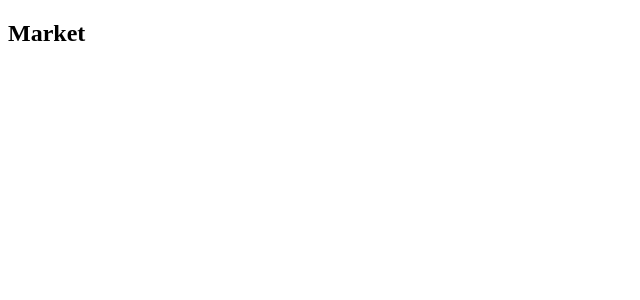
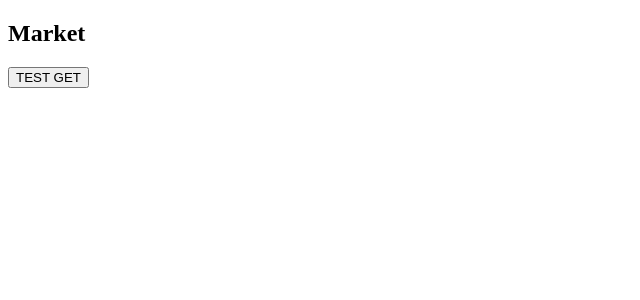
Before and after one commit to furcan/Market, a React (Create React App) app: page / in a window 1280 px wide. Shown: the top 300 px of the page, without its empty margins (0-640 px from the left). Built offline with nearby package versions, Linux system fonts and the light colour scheme.

Commit message:
Heroku: test.

```diff
--- a/src/presentation/App.tsx
+++ b/src/presentation/App.tsx
@@ -1,6 +1,36 @@
 function App(): JSX.Element {
+
+  const testOnClickAsync = async (): Promise<void> => {
+    try {
+      const request = await fetch('https://furcan.herokuapp.com/api/posts?_page=1&_limit=2', {
+        method: 'get',
+        headers: {
+          'Content-Type': 'application/json',
+        },
+      });
+      console.log('request: ', request);
+
+      const totalCount = request.headers.get('X-Total-Count');
+      console.log('totalCount: ', totalCount);
+
+      const response = await request.json();
+      console.log('response: ', response);
+
+    } catch (error) {
+      console.error(error);
+    }
+  };
+
   return (
-    <h1 data-testid="App">Market</h1>
+    <div data-testid="App">
+      <h1>Market</h1>
+      <button
+        type="button"
+        onClick={testOnClickAsync}
+      >
+        <span>TEST GET</span>
+      </button>
+    </div>
   );
 }
 
```
